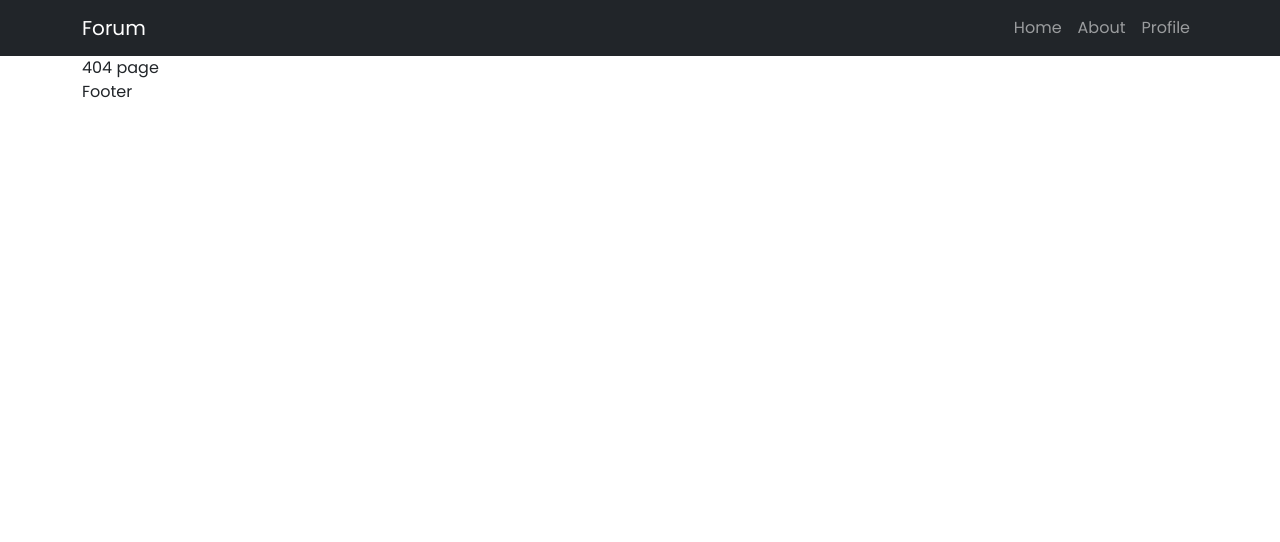
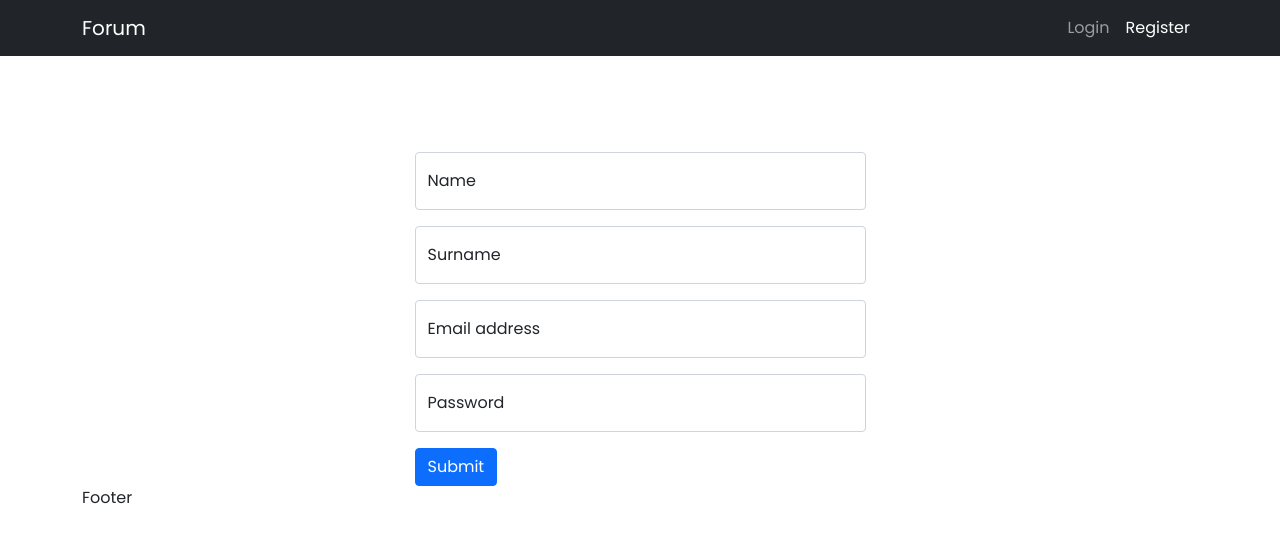
Before and after one commit to PanosFan/Forum-project, a React (Create React App) app in the folder client/: page /register in a window 1280 px wide. Before the commit this address had no page. Shown: the top 542 px of the page. Built offline with nearby package versions, Linux system fonts and the light colour scheme.

Commit message:
learning

```diff
--- a/client/src/App.js
+++ b/client/src/App.js
@@ -10,11 +10,11 @@
 import Register from "./Pages/Register";
 
 const App = () => {
-  const [user, setUser] = useState(true);
+  const [user, setUser] = useState(false);
 
   return (
     <>
-      <Navbar user={user} />
+      <Navbar user={user} setUser={setUser} />
       <Routes>
         {user ? (
           <>
@@ -25,7 +25,7 @@
           </>
         ) : (
           <>
-            <Route path="login" element={<Login />} />
+            <Route path="login" element={<Login setUser={setUser} />} />
             <Route path="register" element={<Register />} />
           </>
         )}
--- a/client/src/Hooks/useAxios.js
+++ b/client/src/Hooks/useAxios.js
@@ -19,6 +19,7 @@
           method,
           url,
         });
+        console.log(response.data);
         setResponse(response.data);
       } catch (error) {
         if (error.message !== "canceled") {
@@ -28,7 +29,6 @@
         setLoading(false);
       }
     })();
-
     return () => controller.abort();
   }, []);
 
--- a/client/src/Layout/Navbar/Navbar.js
+++ b/client/src/Layout/Navbar/Navbar.js
@@ -1,11 +1,9 @@
 import "./navbar.css";
 import { NavLink } from "react-router-dom";
+import handleLogout from "../../functions/auth/handleLogout";
+import isActive from "../../functions/navbarFunctions/isActive";
 
-const Navbar = ({ user }) => {
-  const isActive = ({ isActive }) => {
-    return isActive ? "nav-link active" : "nav-link";
-  };
-
+const Navbar = ({ user, setUser }) => {
   return (
     <nav className="navbar navbar-expand-lg navbar-dark bg-dark">
       <div className="container">
@@ -42,6 +40,15 @@
                   Profile
                 </NavLink>
               </li>
+              <li className="nav-item mx-auto">
+                <a
+                  onClick={() => handleLogout(setUser)}
+                  className="nav-link text-danger"
+                  type="button"
+                >
+                  Logout
+                </a>
+              </li>
             </ul>
           ) : (
             <ul className="navbar-nav ms-auto ">
--- a/client/src/Pages/Home.jsx
+++ b/client/src/Pages/Home.jsx
@@ -1,17 +1,15 @@
-import React from "react";
 import useAxios from "../Hooks/useAxios";
 
 const Home = () => {
   const { response, error, loading } = useAxios({
     method: "GET",
-    url: "https://jsonplaceholder.typicode.com/todos/1",
+    url: "https://www.alphavantage.co/query?function=TIME_SERIES_INTRADAY&symbol=IBM&interval=5min&apikey=demo",
   });
 
   return (
     <div className="container">
-      <p>{response && response.id}</p>
-      <p>{error && error}</p>
-      <p>{loading && "loading"}</p>
+      {error && <p>{error}</p>}
+      {loading && <p>Loading</p>}
     </div>
   );
 };
--- a/client/src/Pages/Login.jsx
+++ b/client/src/Pages/Login.jsx
@@ -1,30 +1,34 @@
-import React from "react";
+import handleLogin from "../functions/auth/handleLogin";
 
-const Login = () => {
+const Login = ({ setUser }) => {
   return (
     <div className="container-lg">
       <div className="row pt-5">
         <div className="col-sm-5 mx-auto pt-5">
           <form>
-            <div class="form-floating mb-3">
+            <div className="form-floating mb-3">
               <input
                 type="email"
-                class="form-control"
+                className="form-control"
                 id="floatingInput"
                 placeholder="name@example.com"
               />
-              <label for="floatingInput">Email address</label>
+              <label htmlFor="floatingInput">Email address</label>
             </div>
-            <div class="form-floating mb-3">
+            <div className="form-floating mb-3">
               <input
                 type="password"
-                class="form-control"
+                className="form-control"
                 id="floatingPassword"
                 placeholder="Password"
               />
-              <label for="floatingPassword">Password</label>
+              <label htmlFor="floatingPassword">Password</label>
             </div>
-            <button type="button" class="btn btn-primary">
+            <button
+              onClick={() => handleLogin(setUser)}
+              type="button"
+              className="btn btn-primary"
+            >
               Submit
             </button>
           </form>
--- a/client/src/Pages/Profile.jsx
+++ b/client/src/Pages/Profile.jsx
@@ -1,5 +1,18 @@
+import useAxios from "../Hooks/useAxios";
+
 const Profile = () => {
-  return <div className="container">Profile</div>;
+  const { response, error, loading } = useAxios({
+    method: "GET",
+    url: "https://jsonplaceholder.typicode.com/comments/4",
+  });
+
+  return (
+    <div className="container">
+      <p>{response && response.name}</p>
+      {error && <p>{error}</p>}
+      {loading && <p>Loading</p>}
+    </div>
+  );
 };
 
 export default Profile;
--- a/client/src/Pages/Register.jsx
+++ b/client/src/Pages/Register.jsx
@@ -6,44 +6,44 @@
       <div className="row pt-5">
         <div className="col-sm-5 mx-auto pt-5">
           <form>
-            <div class="form-floating mb-3">
+            <div className="form-floating mb-3">
               <input
                 type="text"
-                class="form-control"
+                className="form-control"
                 id="floatingName"
                 placeholder="Name"
               />
-              <label for="floatingName">Name</label>
+              <label htmlFor="floatingName">Name</label>
             </div>
-            <div class="form-floating mb-3">
+            <div className="form-floating mb-3">
               <input
                 type="text"
-                class="form-control"
+                className="form-control"
                 id="floatingSurname"
                 placeholder="Surname"
               />
-              <label for="floatingName">Surname</label>
+              <label htmlFor="floatingName">Surname</label>
             </div>
-            <div class="form-floating mb-3">
+            <div className="form-floating mb-3">
               <input
                 type="email"
-                class="form-control"
+                className="form-control"
                 id="floatingInput"
                 placeholder="name@example.com"
               />
-              <label for="floatingInput">Email address</label>
+              <label htmlFor="floatingInput">Email address</label>
             </div>
-            <div class="form-floating mb-3">
+            <div className="form-floating mb-3">
               <input
                 type="password"
-                class="form-control"
+                className="form-control"
                 id="floatingPassword"
                 placeholder="Password"
               />
-              <label for="floatingPassword">Password</label>
+              <label htmlFor="floatingPassword">Password</label>
             </div>
 
-            <button type="button" class="btn btn-primary">
+            <button type="button" className="btn btn-primary">
               Submit
             </button>
           </form>
--- /dev/null
+++ b/client/src/functions/auth/handleLogin.js
@@ -0,0 +1,3 @@
+export default function handleLogin(setUser) {
+  setUser(true);
+}
--- /dev/null
+++ b/client/src/functions/auth/handleLogout.js
@@ -0,0 +1,3 @@
+export default function handleLogout(setUser) {
+  return setUser(false);
+}
--- /dev/null
+++ b/client/src/functions/auth/handleRegister.js
@@ -0,0 +1,3 @@
+export default function handleRegister(setUser) {
+  setUser(true);
+}
--- /dev/null
+++ b/client/src/functions/navbarFunctions/isActive.js
@@ -0,0 +1,3 @@
+export default function isActive({ isActive }) {
+  return isActive ? "nav-link active" : "nav-link";
+}
```
